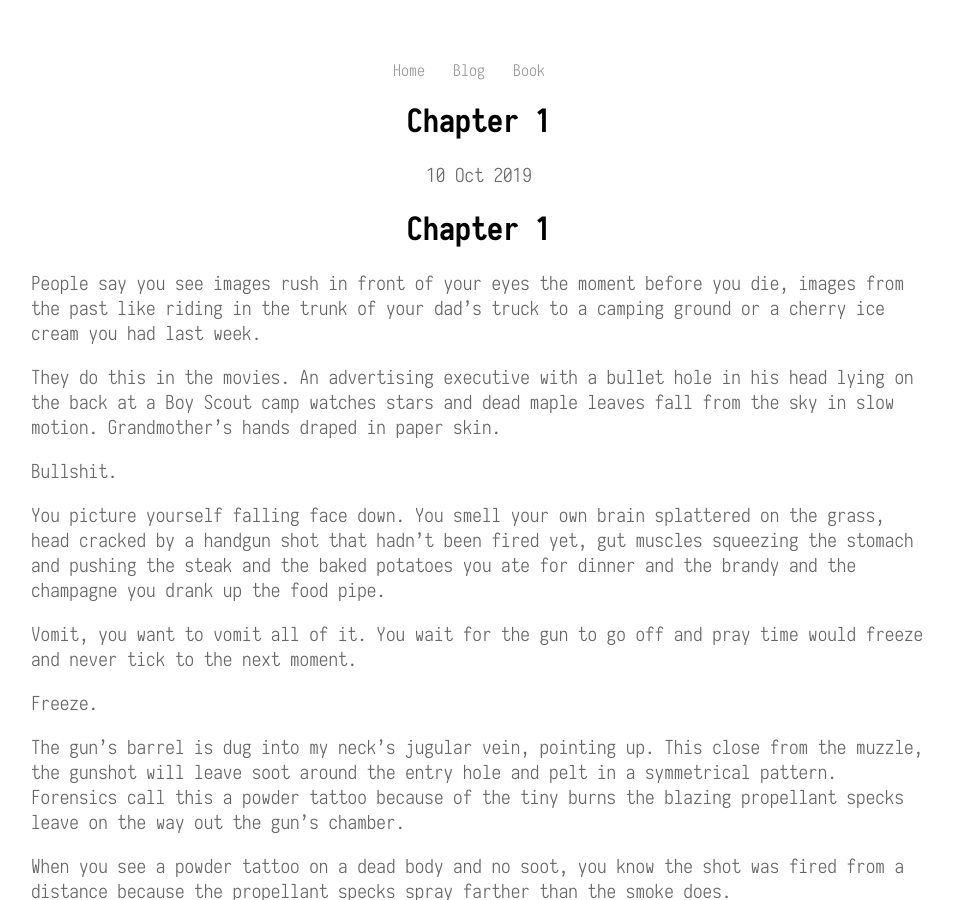
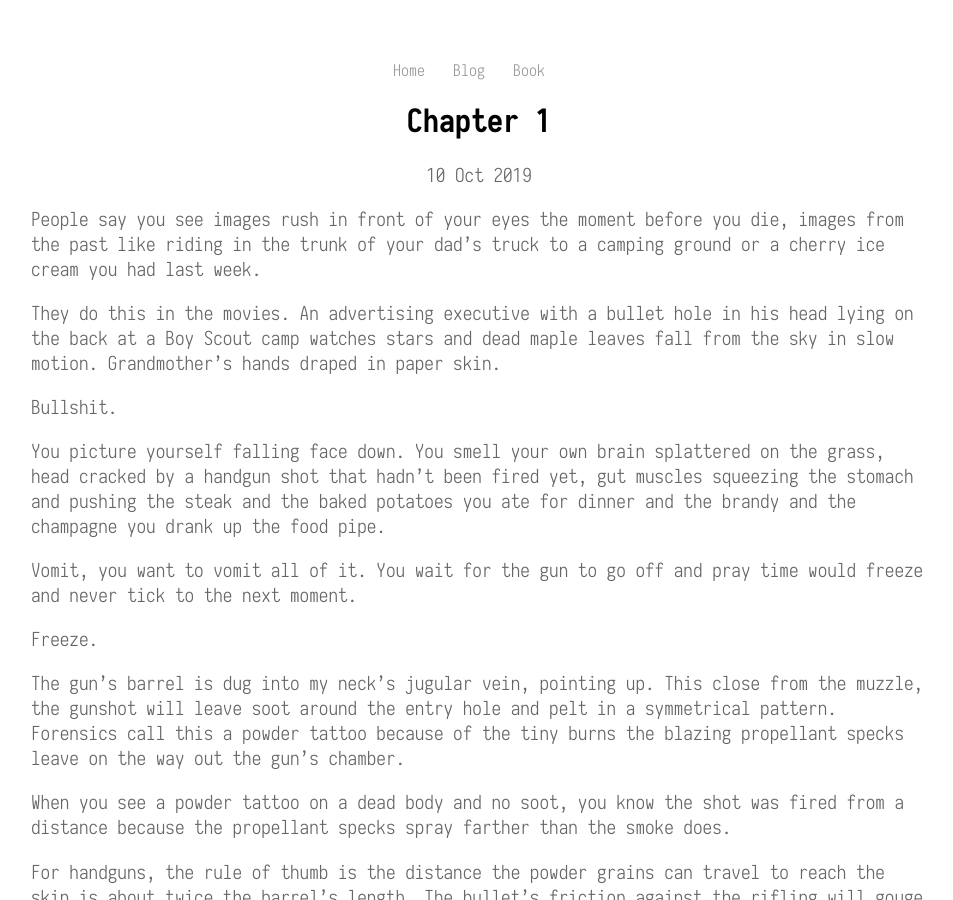
Before and after one commit to nkrzv/nkrzv.github.io, a Jekyll site: the page built from _posts/2019-10-10-uncaged-ch01.md, in a window 1280 px wide and 900 px high. Shown: the whole window, without its empty margins (161-1114 px from the left). Built offline with Jekyll 4.4.1, drawn with Linux system fonts in a browser that asks for light colours.

Commit message:
Update 2019-10-10-uncaged-ch01.md

```diff
--- a/_posts/2019-10-10-uncaged-ch01.md
+++ b/_posts/2019-10-10-uncaged-ch01.md
@@ -4,8 +4,6 @@ title: "Chapter 1"
 categories: [book]
 date: 2019-10-10
 ---
-
-# Chapter 1
 
 People say you see images rush in front of your eyes the moment before you die, images from the past like riding in the trunk of your dad’s truck to a camping ground or a cherry ice cream you had last week.
 
```
